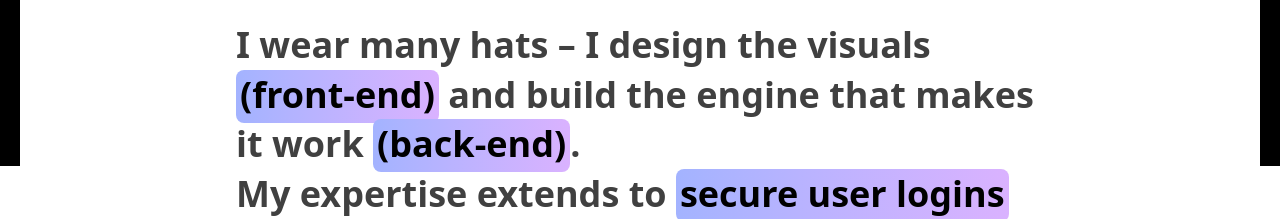
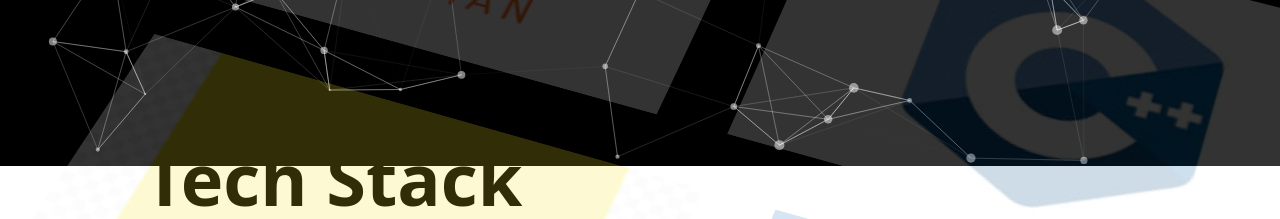
Before and after one commit to Varun789-mx/Portfolio, a React (Vite) app: page / in a window 1280 px wide. Shown: the part 634-853 px from the top of the page. Built offline with nearby package versions, Linux system fonts and the light colour scheme.

Commit message:
removed hero highlight form App..jsx

```diff
--- a/src/App.tsx
+++ b/src/App.tsx
@@ -18,9 +18,7 @@ function App() {
       <div className="relative p-11">
         <Card />
       </div>
-      <div className="relative p-5">
-        <HeroHighlightDemo />
-      </div>
+
       <div className="bg-blue-300">
         <h1>Projects</h1>
       </div>
```
